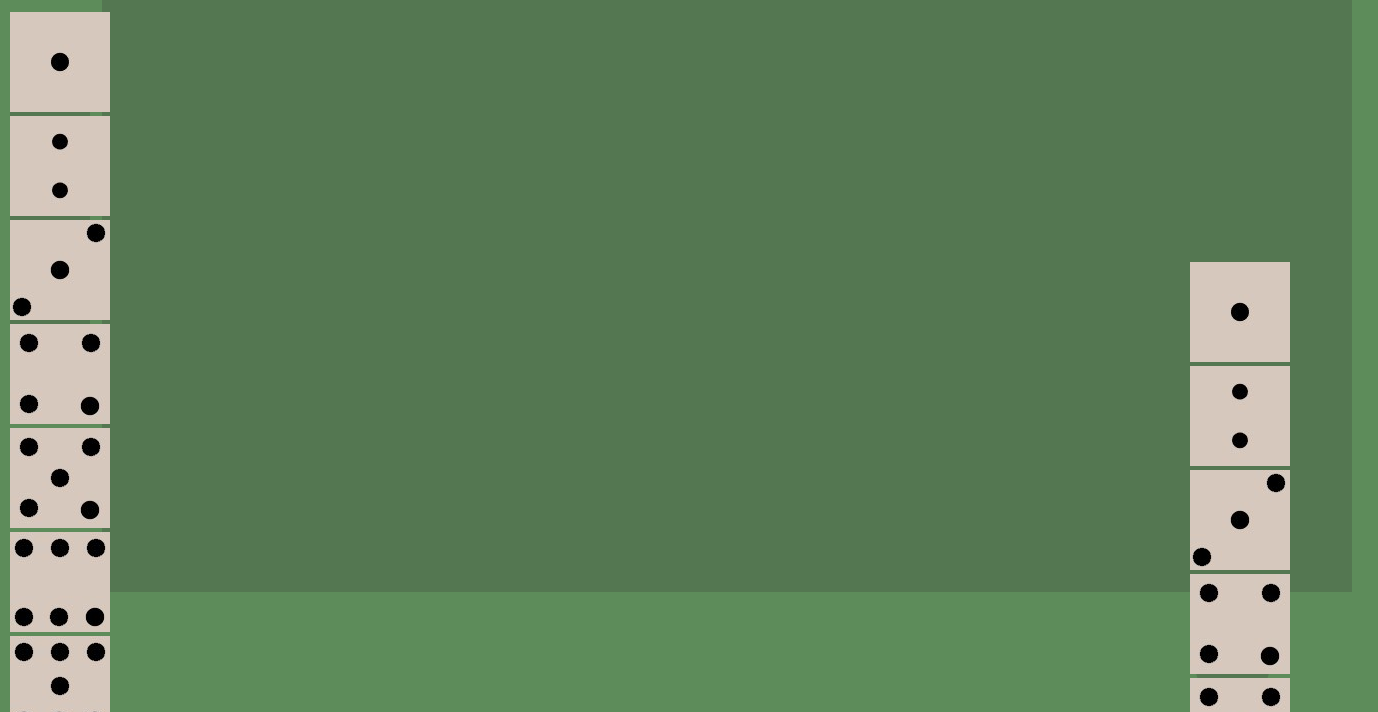
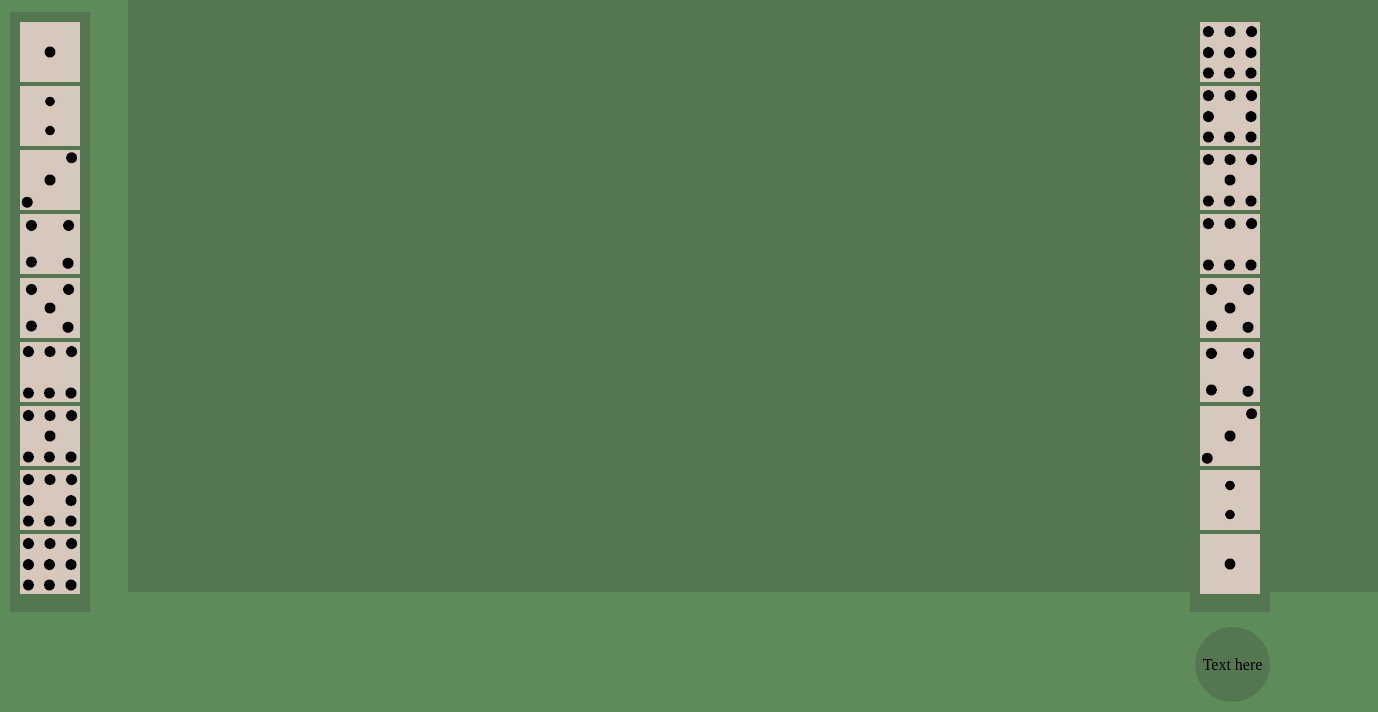
Before and after one commit to k-anne222/card-website, a plain HTML site: page vs-friend.html in a window 1280 px wide. Shown: the part 88-800 px from the top of the page, 1378 px wide, since content can reach past the window. Drawn offline with Linux system fonts and the light colour scheme.

Commit message:
style diceplace and diceimages

```diff
--- a/static/friendchoice.css
+++ b/static/friendchoice.css
@@ -1,14 +1,22 @@
 body{
     background-color: #5D8C5A;
 }
+
+/* .container{
+    display: flex;
+    align-items: center;
+    justify-content: space-around;
+    flex-direction: column;
+    flex-shrink: 0;
+} */
 
 .table{
     width: 1250px;
     height: 600px;
     background-color: #547751;
-    position:absolute;
+    position: absolute;
     top: 10%;
-    left: 8%;
+    left: 10%;
 }
 
 .opscoreCircle{
@@ -41,26 +49,35 @@ body{
 
 .opDicePlace{
     width: 80px;
-    height: 350px;
+    height: 600px;
     background-color: #547751;
     position:absolute;
     top: 100px;
     left: 10px;
 }
 
+.opDicePlace img{
+    width: 60px;
+    position: relative;
+    left: 12.5%;
+    top: 10px;
+}
+
 .myDicePlace{
     width: 80px;
-    height: 350px;
+    height: 600px;
     background-color: #547751;
     position:absolute;
     bottom: 100px;
     right: 10px;
 }
 
-/* .opDice img{
-    display: block;
-    margin: 0 auto;
-} */
+.myDicePlace img{
+    width: 60px;
+    position: relative;
+    left: 12.5%;
+    top: 10px;
+}
 
 .setting-button{
     position: absolute;
--- a/vs-friend.html
+++ b/vs-friend.html
@@ -31,6 +31,7 @@
             <button onclick="closeSetting()">Close</button>
         </div>
 
+        <!-- <div class="container"> -->
             <div class="table"></div>
 
             <div class="opscoreCircle">
@@ -52,15 +53,17 @@
                 <img src="images\dice nine.jpg" alt="dice one"/>
             </div>
             <div class="myDicePlace">
+                <img src="images\dice nine.jpg" alt="dice one"/>
+                <img src="images\dice eight.jpg" alt="dice one"/>
+                <img src="images\dice seven.jpg" alt="dice one"/>
+                <img src="images\dice six.jpg" alt="dice one"/>
+                <img src="images\dice five.jpg" alt="dice one"/>
+                <img src="images\dice four.jpg" alt="dice one"/>
+                <img src="images\dice three.jpg" alt="dice one"/>
+                <img src="images\dice two.jpg" alt="dice one"/>
                 <img src="images\dice one.jpg" alt="dice one"/>
-            <img src="images\dice two.jpg" alt="dice one"/>
-            <img src="images\dice three.jpg" alt="dice one"/>
-            <img src="images\dice four.jpg" alt="dice one"/>
-            <img src="images\dice five.jpg" alt="dice one"/>
-            <img src="images\dice six.jpg" alt="dice one"/>
-            <img src="images\dice seven.jpg" alt="dice one"/>
-            <img src="images\dice eight.jpg" alt="dice one"/>
-            <img src="images\dice nine.jpg" alt="dice one"/>
             </div>
+        <!-- </div> -->
+
     </body>
 </html
```
Lines whose indentation alone changed are shown as unchanged.
